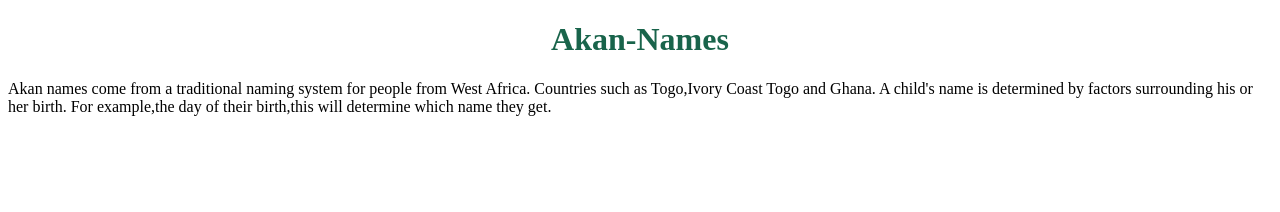
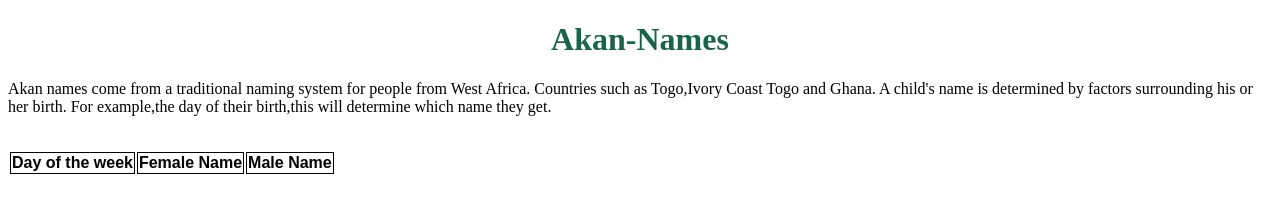
Before and after one commit to Fuadmanye/Akan-Name, a plain HTML site: page index.html in a window 1280 px wide. Drawn offline with Linux system fonts and the light colour scheme.

Commit message:
:add the tables header

```diff
--- a/css/style.css
+++ b/css/style.css
@@ -2,3 +2,12 @@
     color: rgb(25, 100, 75);
     text-align: center;
 }
+.tg th {
+    border-color: black;
+    border-style: solid;
+    border-width: 1px;
+    font-family: Arial, sans-serif;
+    overflow: hidden;
+    padding: 10px 5 px;
+    word-break: normal;
+}
--- a/index.html
+++ b/index.html
@@ -20,6 +20,26 @@
                 Countries such as Togo,Ivory Coast Togo and Ghana.
                 A child's name is determined by factors surrounding his or her birth.
                 For example,the day of their birth,this will determine which name they get.
+            </p>
+        </div>
+    </div>
+    <div class="main">
+        <div class="row">
+            <div class="col-md-3">
+                <br>
+                <table class="tg">
+                    <tr>
+                        <th>Day of the week</th>
+                        <th>Female Name</th>
+                        <th>Male Name</th>
+                    </tr>
+                    <tr>
+
+
+
+
+
+
 
 
 
```
